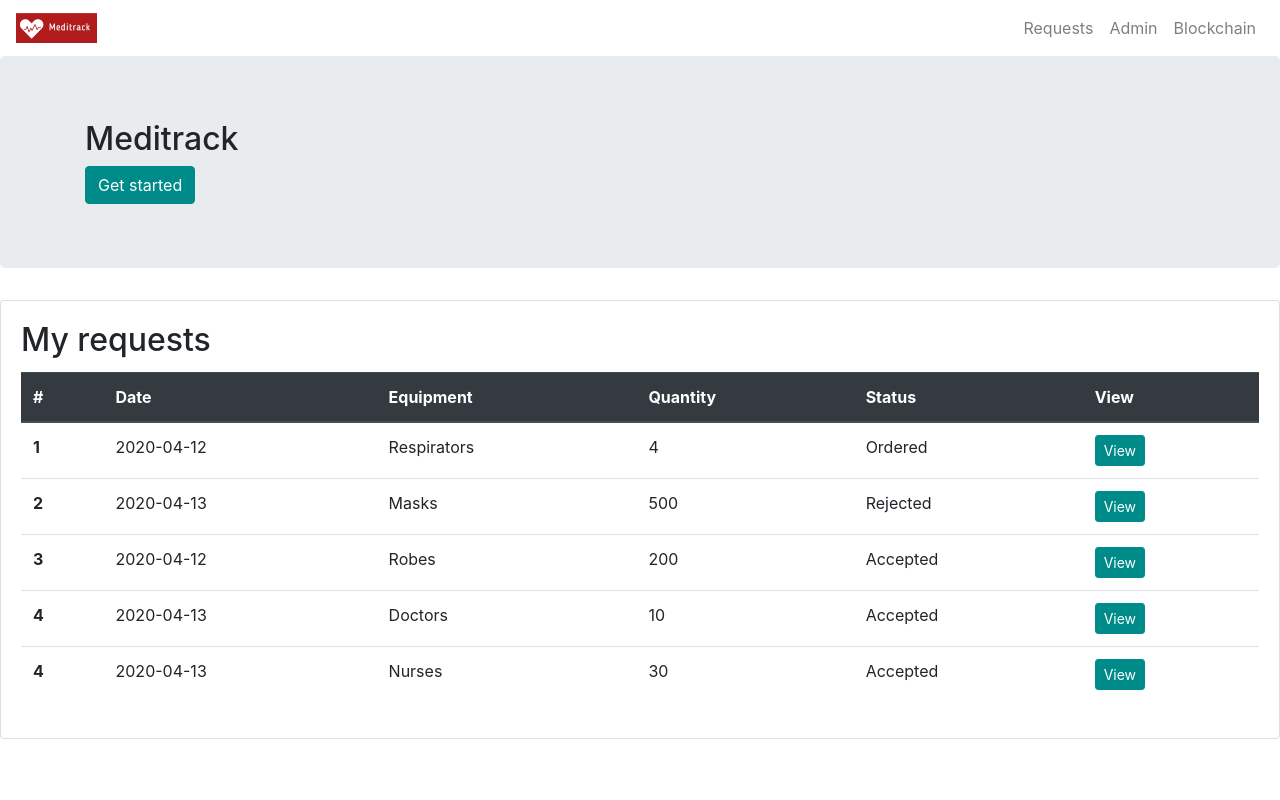
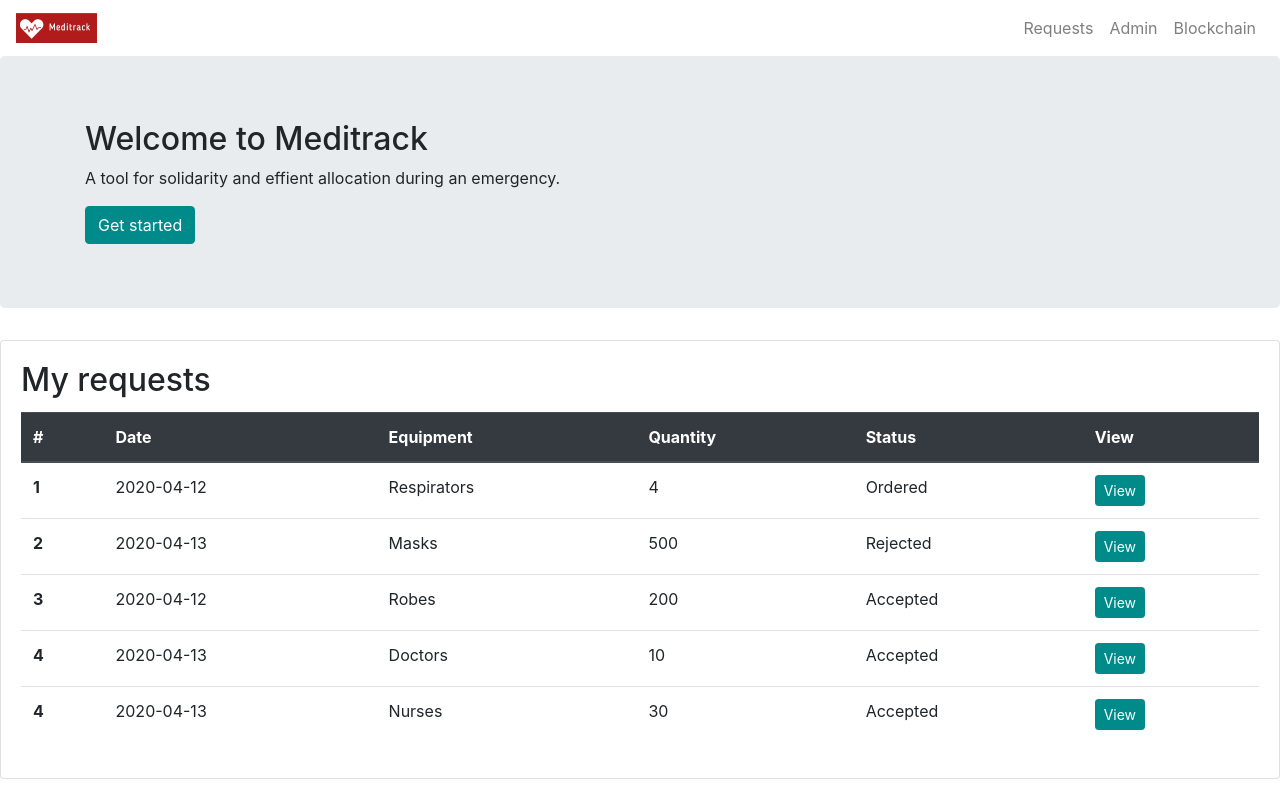
Before and after one commit to chromaway/meditrack, a React (Create React App) app: page / in a window 1280 px wide. Built offline with nearby package versions, Linux system fonts and the light colour scheme.

Commit message:
get started button removes welcome message

```diff
--- a/src/App.js
+++ b/src/App.js
@@ -24,12 +24,20 @@
 
         this.toggle = this.toggle.bind(this);
         this.state = {
+            helloOpen: true,
             isOpen: false,
             viewId: false
         };
+
+        this.onGetStartedClick=this.onGetStartedClick.bind(this);
         this.onViewClick=this.onViewClick.bind(this);
         this.onViewClose=this.onViewClose.bind(this);
     }
+    onGetStartedClick(id) {
+        this.setState({helloOpen: false});
+    }
+
+
     toggle() {
         this.setState({
             isOpen: !this.state.isOpen
@@ -65,25 +73,28 @@
                         </Nav>
                     </Collapse>
                 </Navbar>
-
+                {this.state.helloOpen?
                 <Jumbotron>
                     <Container>
                         <Row>
                             <Col>
-                                <h2>Meditrack</h2>
+                 <h2>Welcome to Meditrack</h2>
+                 <p>A tool for solidarity and effient allocation during an emergency.</p>
                                     <Button
-                                        tag="a"
+                                        tag="button"
                                         color="secondary"
                                         size="large"
-                                        href="http://reactstrap.github.io"
-                                        target="_blank"
+                                        onClick={this.onGetStartedClick}
                                     >
                                         Get started
                                     </Button>
-                            </Col>
+                 </Col>
+
                         </Row>
                     </Container>
-                </Jumbotron>
+                 </Jumbotron>
+                 : <div></div>
+                }
 
                 <Card>
                   <div className="card-body">
```
